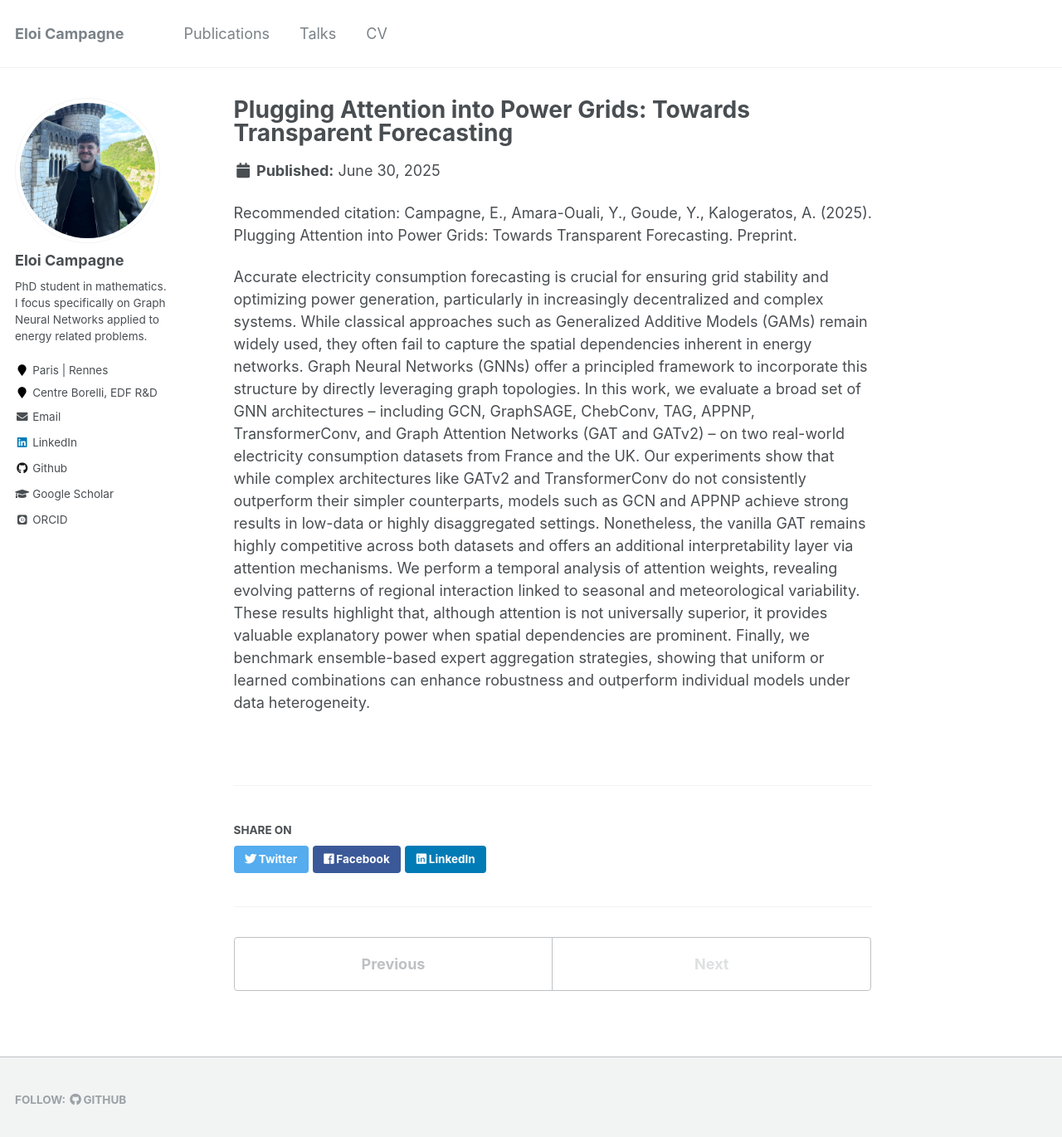
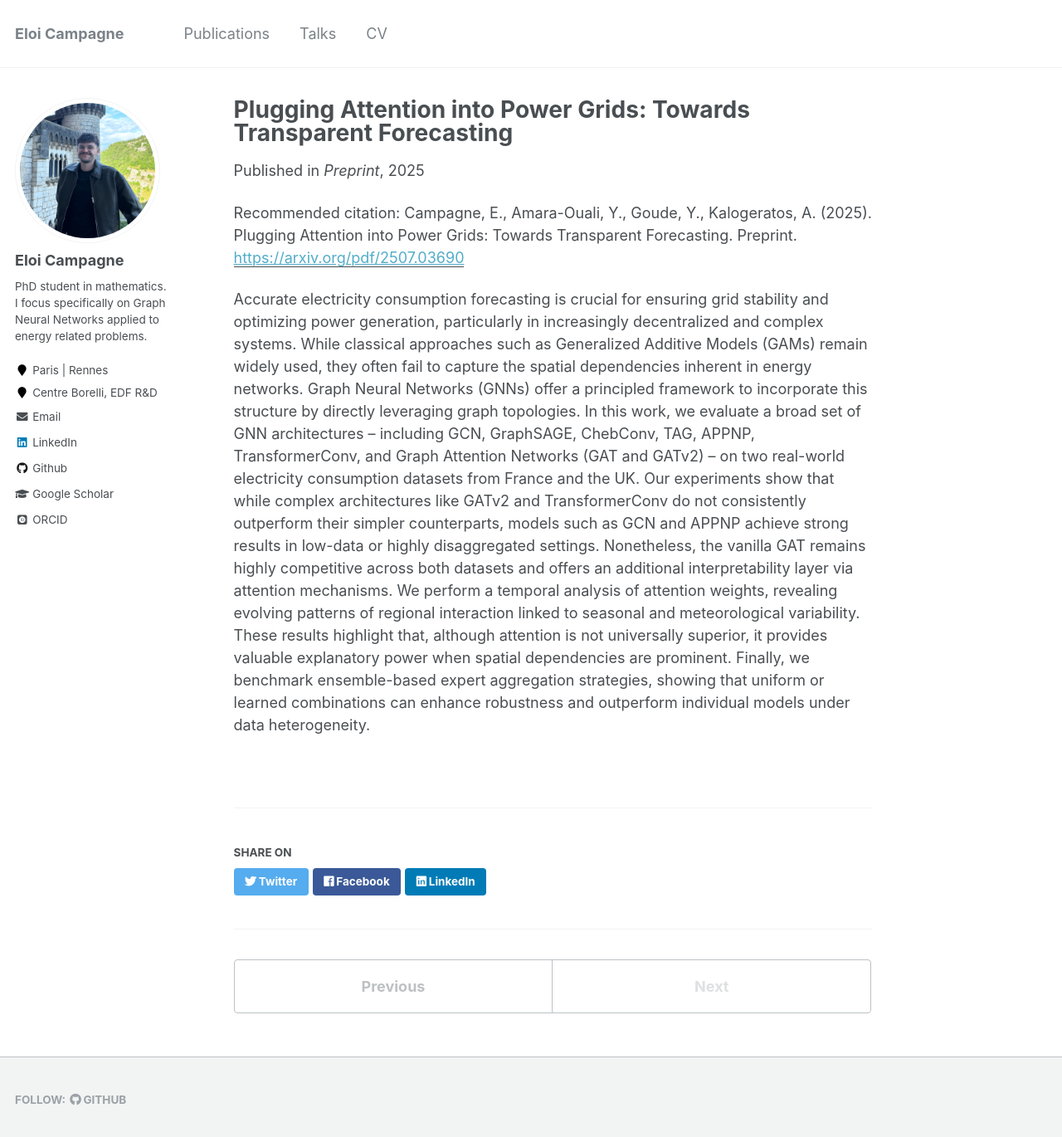
Before and after one commit to eloicampagne/eloicampagne.github.io, a Jekyll site: the page built from _publications/2025-06-30-plugging-attention.md, in a window 1280 px wide and 1383 px high. Shown: the top 1370 px of the window at 83% size. Built offline with Jekyll 4.4.1, drawn with Linux system fonts in a browser that asks for light colours; some web fonts are replaced.

Commit message:
feat: link to paper

```diff
--- a/_publications/2025-06-30-plugging-attention.md
+++ b/_publications/2025-06-30-plugging-attention.md
@@ -3,6 +3,8 @@ title: "Plugging Attention into Power Grids: Towards Transparent Forecasting"
 collection: publications
 permalink: /publication/2025-06-30-plugging-attention
 excerpt: 'We benchmark various Graph Neural Network architectures for electricity consumption forecasting in France and the UK, showing that simple models like GCN and APPNP perform well in complex settings. While attention-based models such as GAT offer valuable interpretability through dynamic spatial patterns, ensemble strategies further improve robustness under data heterogeneity.'
+venue: 'Preprint'
+paperurl: 'https://arxiv.org/pdf/2507.03690'
 citation: 'Campagne, E., Amara-Ouali, Y., Goude, Y., Kalogeratos, A. (2025). Plugging Attention into Power Grids: Towards Transparent Forecasting. Preprint.'
 ---
 
```
